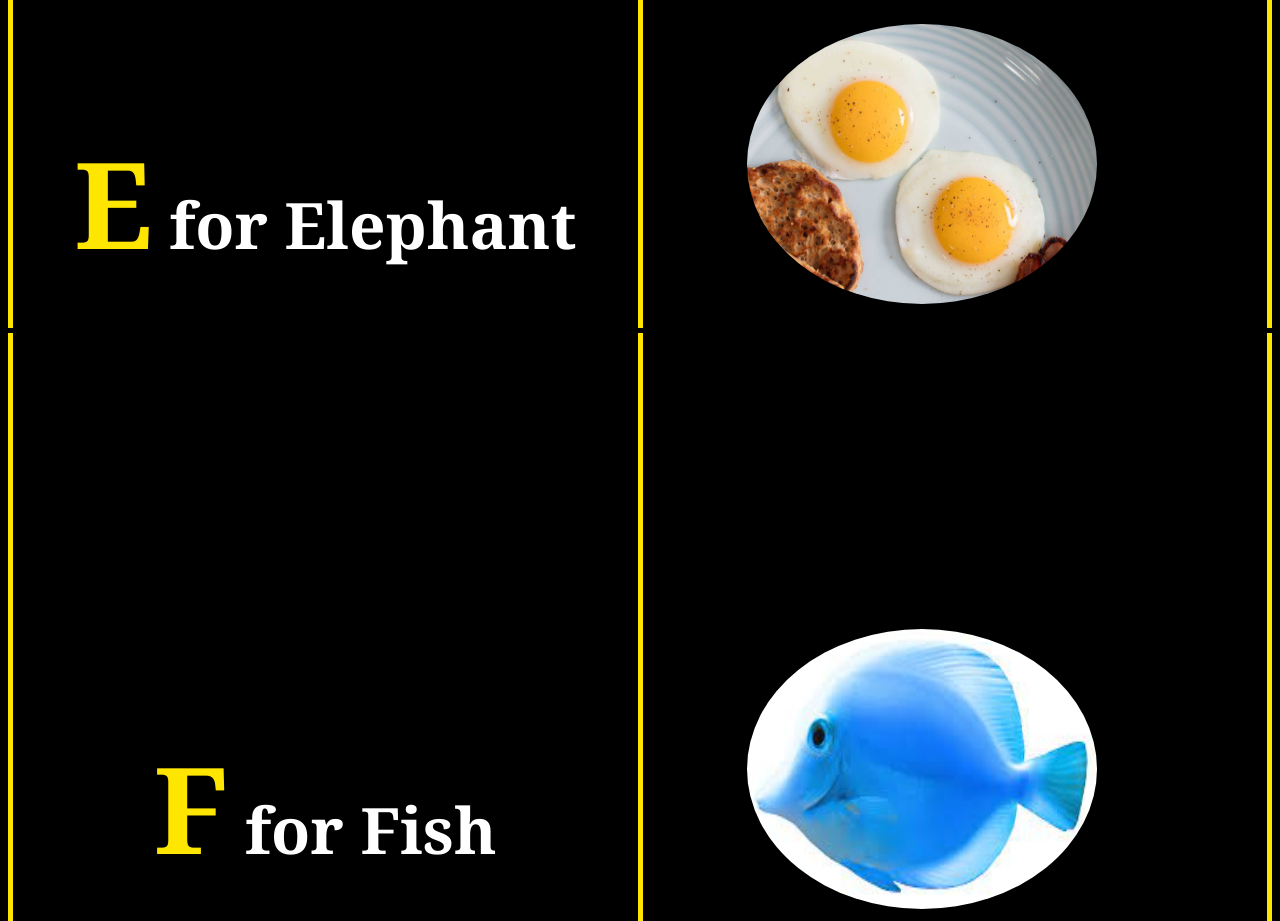
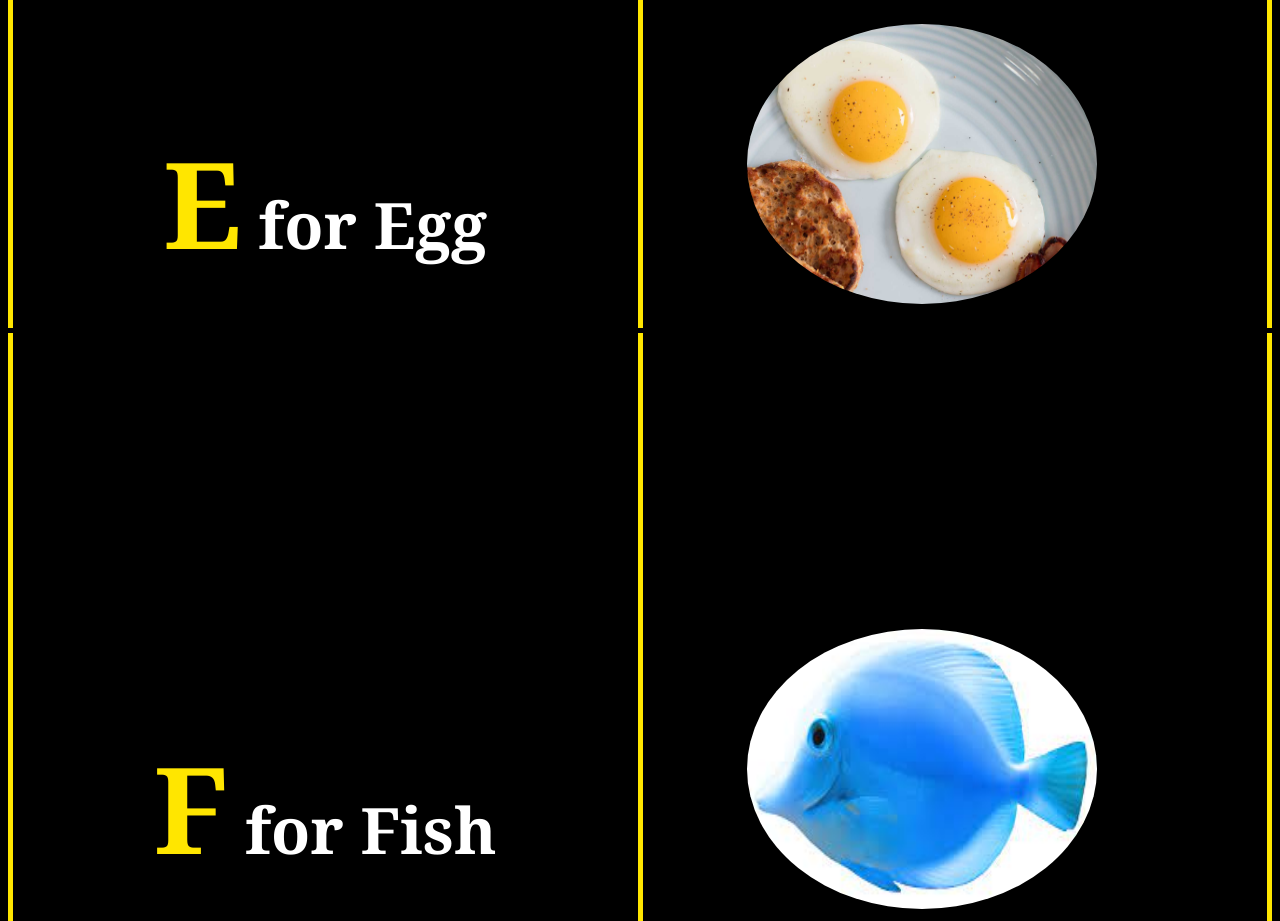
Before and after one commit to Ibrahimkhan432/Alphabet-Book-using-HTML-Css-, a plain HTML site: page index.html in a window 1280 px wide. Shown: the part 2700-3621 px from the top of the page. Drawn offline with Linux system fonts and the light colour scheme.

Commit message:
Update index.html

```diff
--- a/index.html
+++ b/index.html
@@ -174,7 +174,7 @@
     </div>
     <div class="main">
         <div class="left-side" id="e">
-            <h2><span>E</span> for Elephant</h2>
+            <h2><span>E</span> for Egg</h2>
         </div>
         <div class="right-side">
 
```
